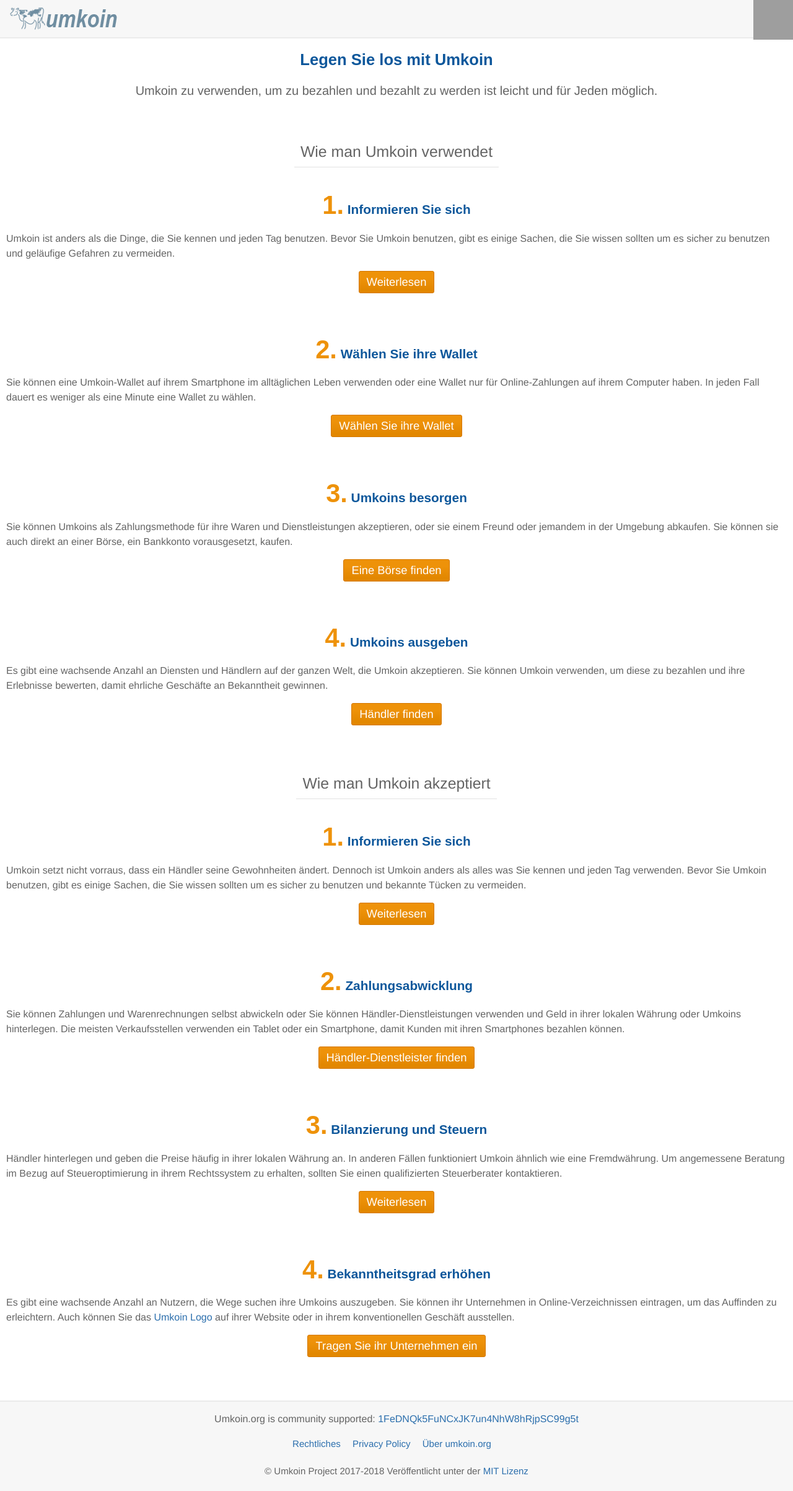
After one commit to umkoin/umkoin.org, a PHP site: page /de/getting-started.php in a window 1280 px wide. The commit adds this page. Shown: the whole page at 62% size. Run offline with PHP 8.4, Linux system fonts and the light colour scheme; some web fonts are replaced; grey boxes are pictures that could not be loaded.

Commit message:
Getting Started page updated.
Signed-off-by: Igor Gunia <vmta@yahoo.com>

```diff
--- /dev/null
+++ b/de/getting-started.php
@@ -0,0 +1,101 @@
+<!DOCTYPE HTML>
+<html lang="de">
+
+
+<head>
+<meta http-equiv="content-type" content="text/html; charset=UTF-8">
+<meta property="og:image" content="http://umkoin.org/img/icons/opengraph.png" />
+<meta name="viewport" content="width=device-width, initial-scale=1.0, user-scalable=no">
+
+<title>Erste Schritte - Umkoin</title>
+
+<link rel="stylesheet" href="/css/font-awesome-4.4.0/css/font-awesome.min.css">
+<link rel="stylesheet" href="/css/main.css">
+<link rel="shortcut icon" href="/favicon.png">
+
+<script type="text/javascript" src="/js/base.js"></script>
+<script type="text/javascript" src="/js/main.js"></script>
+</head>
+
+
+<body>
+
+
+<?php
+include 'page_head.php';
+?>
+
+
+<div class="body">
+
+  <div class="breadcrumbs"></div>
+
+  <div id="content" class="content">
+
+    <h1>Legen Sie los mit Umkoin</h1>
+    <p class="summary">Umkoin zu verwenden, um zu bezahlen und bezahlt zu werden ist leicht und für Jeden möglich.</p>
+
+    <div class="starttitle"><span>Wie man Umkoin verwendet</span></div>
+    <div class="start">
+      <div>
+        <div>
+          <h2 id="inform"><span>1.</span> Informieren Sie sich</h2>
+          <p>Umkoin ist anders als die Dinge, die Sie kennen und jeden Tag benutzen. Bevor Sie Umkoin benutzen, gibt es einige Sachen, die Sie wissen sollten um es sicher zu benutzen und geläufige Gefahren zu vermeiden.</p>
+          <div><a href="/de/das-sollten-sie-wissen">Weiterlesen</a></div>
+        </div><div>
+          <h2 id="choose"><span>2.</span> Wählen Sie ihre Wallet</h2>
+          <p>Sie können eine Umkoin-Wallet auf ihrem Smartphone im alltäglichen Leben verwenden oder eine Wallet nur für Online-Zahlungen auf ihrem Computer haben. In jeden Fall dauert es weniger als eine Minute eine Wallet zu wählen.</p>
+          <div><a href="/de/waehlen-sie-ihre-wallet">Wählen Sie ihre Wallet</a></div>
+        </div>
+      </div>
+      <div>
+        <div>
+          <h2 id="get"><span>3.</span> Umkoins besorgen</h2>
+          <p>Sie können Umkoins als Zahlungsmethode für ihre Waren und Dienstleistungen akzeptieren, oder sie einem Freund oder jemandem in der Umgebung abkaufen. Sie können sie auch direkt an einer Börse, ein Bankkonto vorausgesetzt, kaufen.</p>
+          <div><a href="/en/buy">Eine Börse finden</a></div>
+        </div><div>
+          <h2 id="spend"><span>4.</span> Umkoins ausgeben</h2>
+          <p>Es gibt eine wachsende Anzahl an Diensten und Händlern auf der ganzen Welt, die Umkoin akzeptieren. Sie können Umkoin verwenden, um diese zu bezahlen und ihre Erlebnisse bewerten, damit ehrliche Geschäfte an Bekanntheit gewinnen.</p>
+          <div><a href="/en/spend-umkoin">Händler finden</a></div>
+        </div>
+      </div>
+    </div>
+
+    <div class="starttitle"><span>Wie man Umkoin akzeptiert</span></div>
+    <div class="start">
+      <div>
+        <div>
+          <h2 id="merchantinform"><span>1.</span> Informieren Sie sich</h2>
+          <p>Umkoin setzt nicht vorraus, dass ein Händler seine Gewohnheiten ändert. Dennoch ist Umkoin anders als alles was Sie kennen und jeden Tag verwenden. Bevor Sie Umkoin benutzen, gibt es einige Sachen, die Sie wissen sollten um es sicher zu benutzen und bekannte Tücken zu vermeiden.</p>
+          <div><a href="/de/das-sollten-sie-wissen">Weiterlesen</a></div>
+        </div><div>
+          <h2 id="merchantservice"><span>2.</span> Zahlungsabwicklung</h2>
+          <p>Sie können Zahlungen und Warenrechnungen selbst abwickeln oder Sie können Händler-Dienstleistungen verwenden und Geld in ihrer lokalen Währung oder Umkoins hinterlegen. Die meisten Verkaufsstellen verwenden ein Tablet oder ein Smartphone, damit Kunden mit ihren Smartphones bezahlen können.</p>
+          <div><a href="https://en.umkoin.it/wiki/How_to_accept_Umkoin,_for_small_businesses#Merchant_Services">Händler-Dienstleister finden</a></div>
+        </div>
+      </div>
+      <div>
+        <div>
+          <h2 id="tax"><span>3.</span> Bilanzierung und Steuern</h2>
+          <p>Händler hinterlegen und geben die Preise häufig in ihrer lokalen Währung an. In anderen Fällen funktioniert Umkoin ähnlich wie eine Fremdwährung. Um angemessene Beratung im Bezug auf Steueroptimierung in ihrem Rechtssystem zu erhalten, sollten Sie einen qualifizierten Steuerberater kontaktieren.</p>
+          <div><a href="https://en.umkoin.it/wiki/How_to_accept_Umkoin,_for_small_businesses#Setting_Prices">Weiterlesen</a></div>
+        </div><div>
+          <h2 id="visibility"><span>4.</span> Bekanntheitsgrad erhöhen</h2>
+          <p>Es gibt eine wachsende Anzahl an Nutzern, die Wege suchen ihre Umkoins auszugeben. Sie können ihr Unternehmen in Online-Verzeichnissen eintragen, um das Auffinden zu erleichtern. Auch können Sie das <a href="https://en.umkoin.it/wiki/Promotional_graphics">Umkoin Logo</a>  auf ihrer Website oder in ihrem konventionellen Geschäft ausstellen.</p>
+          <div><a href="/en/spend-umkoin">Tragen Sie ihr Unternehmen ein</a></div>
+        </div>
+      </div>
+    </div>
+
+  </div>
+
+</div>
+
+
+<?php
+include 'page_footer.php';
+?>
+
+
+</body>
+</html>
```
Also changed, not shown: en/getting-started.php (+0 -7 lines), uk/getting-started.php (+0 -7 lines).
